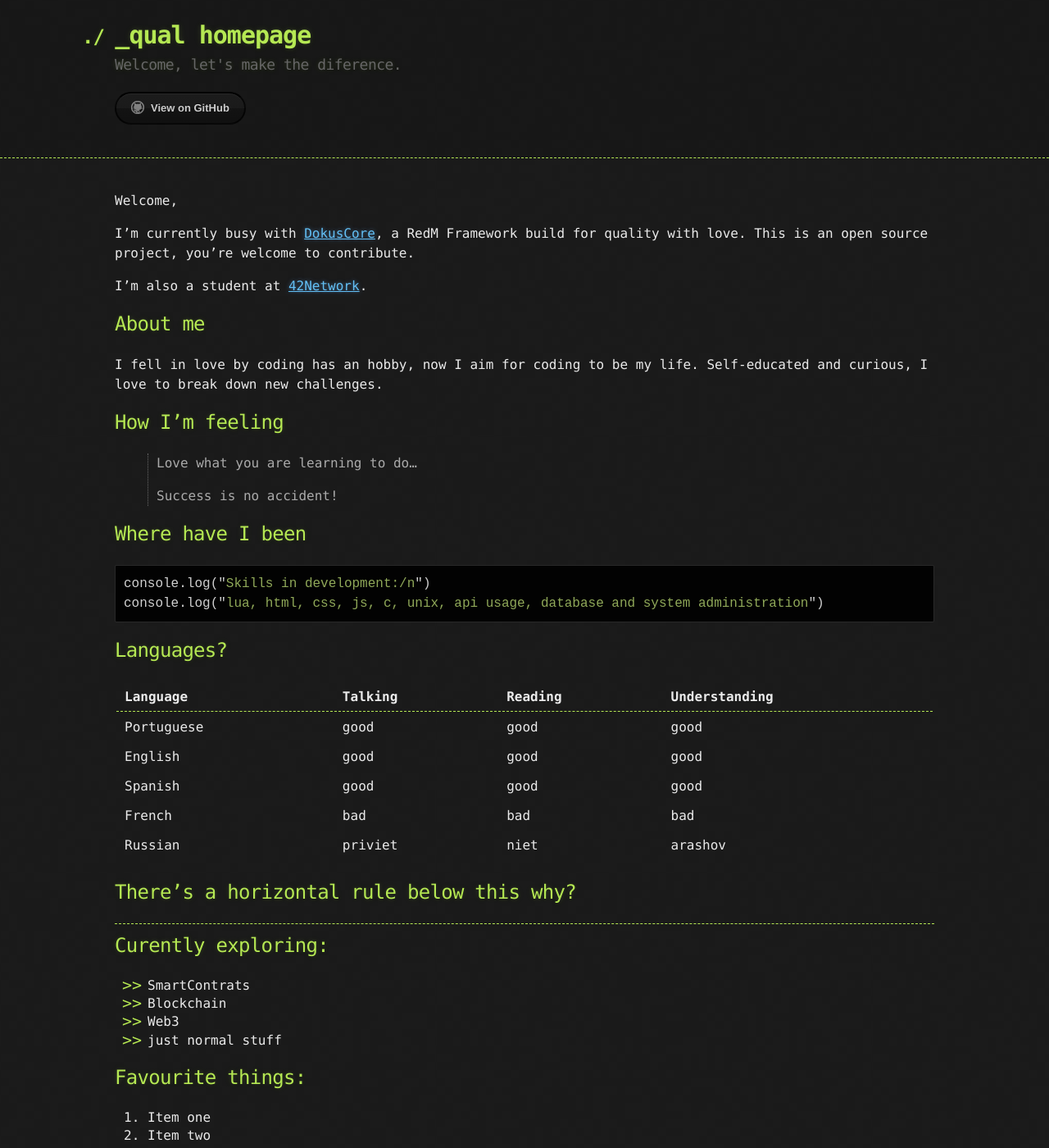
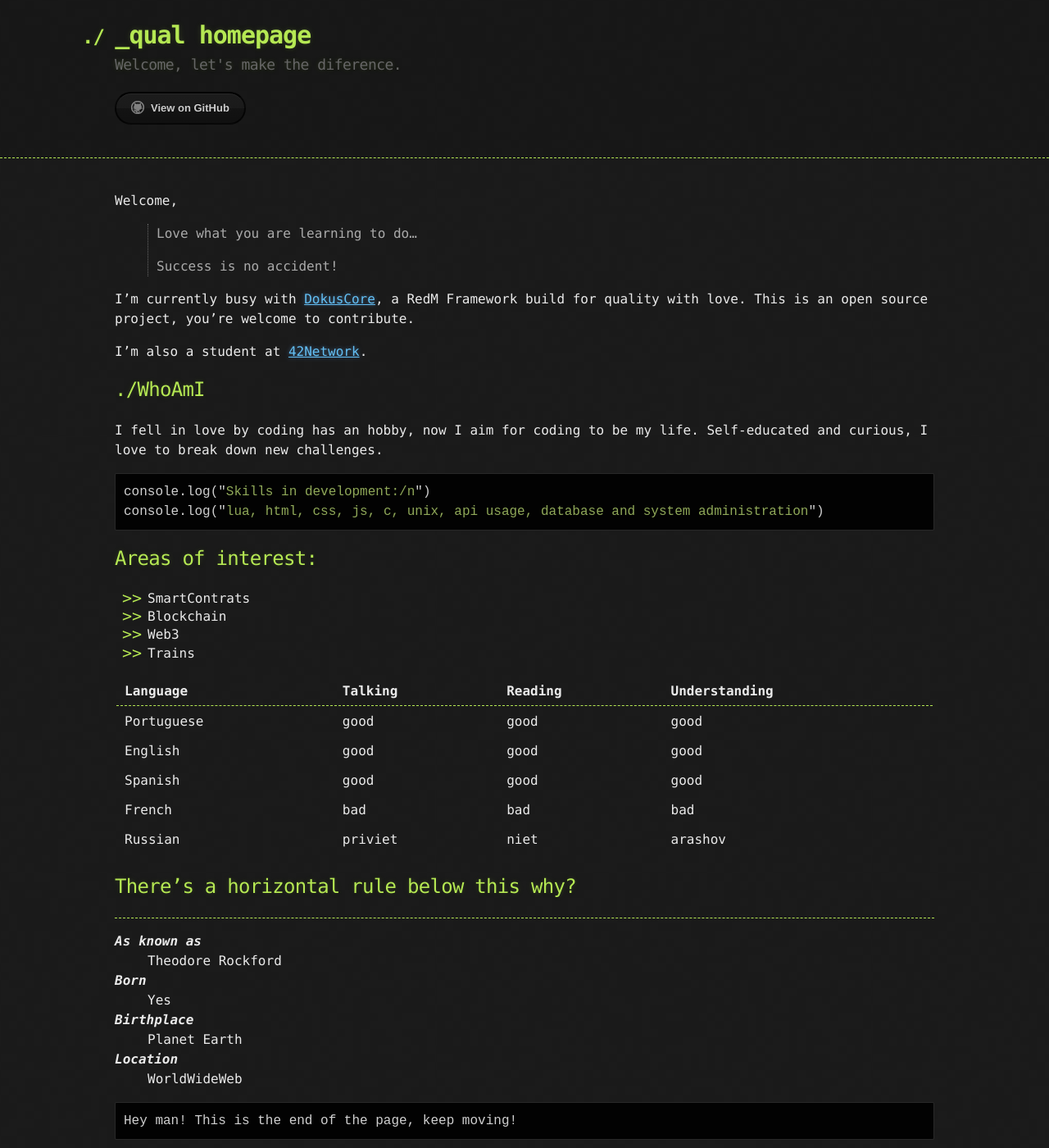
Before and after one commit to galves46/galves46.github.io, a Jekyll site: the page built from index.md, in a window 1280 px wide and 1400 px high. Shown: the whole window at 82% size. Built offline with Jekyll 4.4.1, drawn with Linux system fonts in a browser that asks for light colours; some of the changed text lies outside the part shown.

Commit message:
Update index.md

````diff
--- a/index.md
+++ b/index.md
@@ -4,30 +4,33 @@ layout: default
 
 Welcome,
 
+> Love what you are learning to do...
+>
+> Success is no accident!
+
 I'm currently busy with [DokusCore](https://dokuscore.com/), a RedM Framework build for quality with love.
 This is an open source project, you're welcome to contribute.
 
 I'm also a student at [42Network](https://www.42network.org/).
 
-## About me
+## ./WhoAmI
 
 I fell in love by coding has an hobby, now I aim for coding to be my life.
 Self-educated and curious, I love to break down new challenges.
 
-## How I'm feeling
-
-> Love what you are learning to do...
->
-> Success is no accident!
-
-## Where have I been
 
 ```js
 console.log("Skills in development:/n")
 console.log("lua, html, css, js, c, unix, api usage, database and system administration")
 ```
 
-## Languages?
+## Areas of interest:
+
+*   SmartContrats
+*   Blockchain
+*   Web3
+*   Trains
+
 
 | Language     | Talking   | Reading | Understanding |
 |:-------------|:----------|:--------|:--------------|
@@ -37,26 +40,13 @@ console.log("lua, html, css, js, c, unix, api usage, database and system adminis
 | French       | bad       | bad     | bad           |
 | Russian      | priviet   | niet    | arashov       |
 
+
 ## There's a horizontal rule below this why?
 
 * * *
 
-## Curently exploring:
-
-*   SmartContrats
-*   Blockchain
-*   Web3
-*   just normal stuff
-
-## Favourite things:
-
-1.  Item one
-1.  Item two
-1.  Item three
-1.  Item four
-
 <dl>
-<dt>Aka</dt>
+<dt>As known as</dt>
 <dd>Theodore Rockford</dd>
 <dt>Born</dt>
 <dd>Yes</dd>
````
